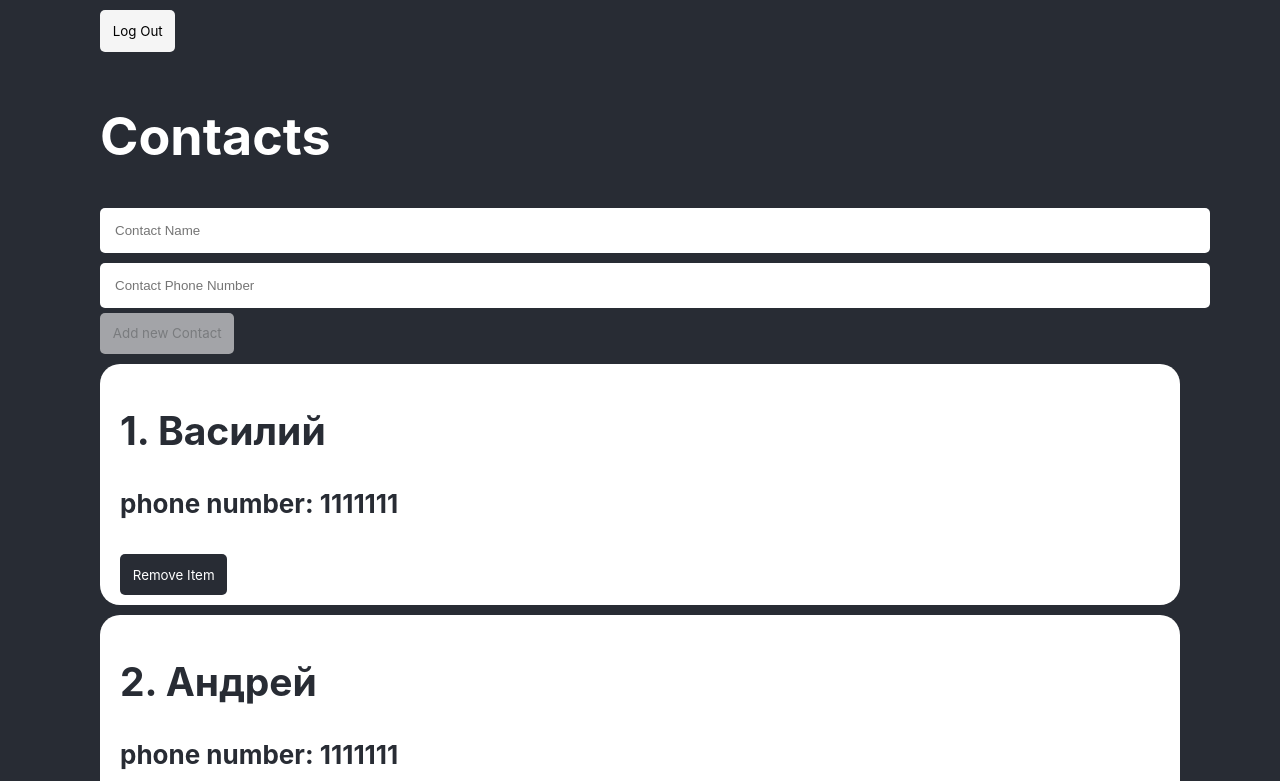
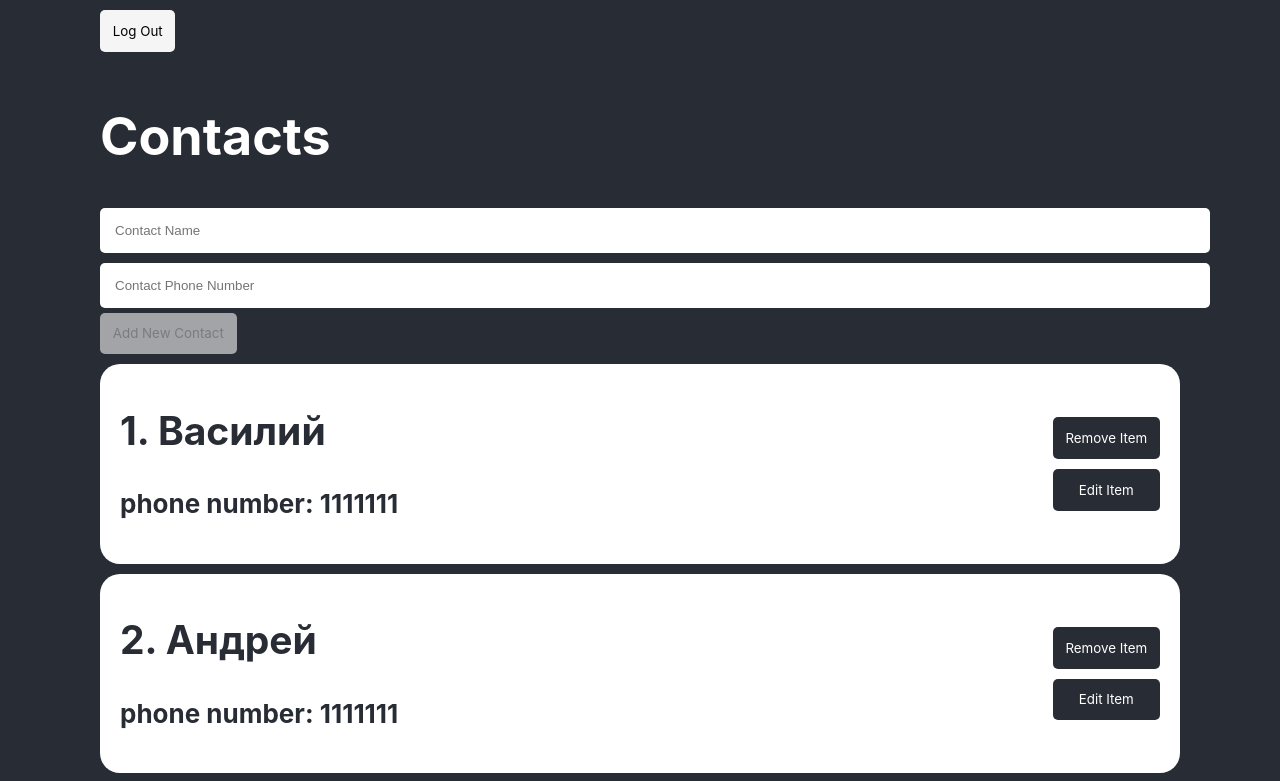
Before and after one commit to douryne/react-contacts-app, a React (Create React App) app: page /contacts in a window 1280 px wide. Shown: the top 781 px of the page. Built offline with nearby package versions, Linux system fonts and the light colour scheme; sample sign-in values are in the browser's storage.

Commit message:
edit contact

```diff
--- a/src/components/ContactForm.tsx
+++ b/src/components/ContactForm.tsx
@@ -1,24 +1,30 @@
 import React, {useState} from 'react';
 import { Input, Button } from './';
 import { useBtnWithFilledForm } from '../hooks/useBtnWithFilledForm';
-import { useAppDispatch } from './../hooks/redux';
-import {contactsReducer} from './../store/reducers/contactsReducer';
 
-export const ContactForm: React.FC = () => {
+interface IContactFormProps {
+  handleForm: (form: IContactFormState) => void,
+  btnContent: string
+}
+
+interface IContactFormState {
+  name: string,
+  telNumber: string
+}
+
+export const ContactForm: React.FC<IContactFormProps> = ({handleForm, btnContent}) => {
   const [form, setForm] = useState({name: '', telNumber: ''})
-  const { addContact } = contactsReducer.actions;
-  const dispatch = useAppDispatch();
   const isFormFilled = useBtnWithFilledForm(form);
 
-  const addNewContact = (e: React.FormEvent<HTMLFormElement>) => {
+  const submitForm = (e: React.FormEvent<HTMLFormElement>) => {
     e.preventDefault();
-    dispatch(addContact({id: Date.now(), ...form}));
-    setForm({name: '', telNumber: ''})
+    handleForm(form);
+    setForm({name: '', telNumber: ''});
   }
 
   return (
     <div>
-      <form onSubmit={addNewContact}>
+      <form onSubmit={submitForm}>
         <Input
           value={form.name}
           onChange={(e) => setForm({...form, name: e.target.value})}
@@ -31,7 +37,7 @@ export const ContactForm: React.FC = () => {
           type='number'
           placeholder='Contact Phone Number'
         />
-        <Button disabled={!isFormFilled}>Add new Contact</Button>
+        <Button disabled={!isFormFilled}>{btnContent}</Button>
       </form>
     </div>
   );
--- a/src/components/ContactItem/ContactItem.module.css
+++ b/src/components/ContactItem/ContactItem.module.css
@@ -4,9 +4,27 @@
   padding: 10px 20px;
   color: #282c34;
   margin: 10px 0;
+  display: flex;
+  justify-content: space-between;
+  align-items: center;
+}
+
+.item .text {
+  display: flex;
+  flex-direction: column;
+}
+
+.item .btns {
+  display: flex;
+  flex-direction: column;
 }
 
 .item button {
   background-color: #282c34;
   color: white;
+  margin: 5px 0;
 }
+
+.item input {
+  border: 1px solid #282c34;
+}
--- a/src/components/ContactItem/ContactItem.tsx
+++ b/src/components/ContactItem/ContactItem.tsx
@@ -1,5 +1,5 @@
-import React from 'react';
-import { Button } from '../';
+import React, {useState} from 'react';
+import { Button, ContactForm } from '../';
 import { useAppDispatch } from '../../hooks/redux';
 import {contactsReducer} from '../../store/reducers/contactsReducer';
 import classes from './ContactItem.module.css';
@@ -11,15 +11,45 @@ interface IContactItemProps {
   telNumber: string
 }
 
+interface IEditContactProps {
+  name: string,
+  telNumber: string
+}
+
 export const ContactItem: React.FC<IContactItemProps> = ({id, index, name, telNumber}) => {
-  const { removeContact } = contactsReducer.actions;
+  const [isEditing, setIsEditing] = useState<boolean>(false)
+  const { removeContact, editContact } = contactsReducer.actions;
   const dispatch = useAppDispatch();
+
+  const editForm = (form: IEditContactProps) => {
+    dispatch(editContact({id: id, ...form}));
+    setIsEditing(false);
+  }
 
   return (
     <div className={classes.item}>
-      <h2>{index}. {name}</h2>
-      <h4>phone number: {telNumber}</h4>
-      <Button onClick={() => dispatch(removeContact(id))}>Remove Item</Button>
+      {
+        isEditing
+        ?
+        <>
+          <ContactForm
+            handleForm={(form) => editForm(form)}
+            btnContent='Edit Contact'
+          />
+          <Button onClick={() => setIsEditing(false)}>Close Edit</Button>
+        </>
+        :
+        <>
+          <div className="text">
+            <h2>{index}. {name}</h2>
+            <h4>phone number: {telNumber}</h4>
+          </div>
+          <div className={classes.btns}>
+            <Button onClick={() => dispatch(removeContact(id))}>Remove Item</Button>
+            <Button onClick={() => setIsEditing(true)}>Edit Item</Button>
+          </div>
+        </>
+      }
     </div>
   );
 };
--- a/src/pages/Contacts.tsx
+++ b/src/pages/Contacts.tsx
@@ -1,11 +1,26 @@
 import React from 'react';
 import { ContactForm, ContactsList } from '../components';
+import { useAppDispatch } from './../hooks/redux';
+import {contactsReducer} from './../store/reducers/contactsReducer';
+
+interface IAddContactProps {
+  name: string,
+  telNumber: string
+}
 
 const Contacts: React.FC = () => {
+  const { addContact } = contactsReducer.actions;
+  const dispatch = useAppDispatch();
+  const addNewContact = (form: IAddContactProps) => {
+    dispatch(addContact({id: Date.now(), ...form}));
+  }
   return (
     <div>
       <h1>Contacts</h1>
-      <ContactForm />
+      <ContactForm
+        handleForm={(form) => addNewContact(form)}
+        btnContent='Add New Contact'
+      />
       <ContactsList />
     </div>
   );
--- a/src/store/reducers/contactsReducer.ts
+++ b/src/store/reducers/contactsReducer.ts
@@ -27,6 +27,10 @@ export const contactsReducer = createSlice({
     },
     addContact(state, action: PayloadAction<IContact>) {
       state.contacts.push(action.payload);
+    },
+    editContact(state, action: PayloadAction<IContact>) {
+      const editedContactIdx = state.contacts.findIndex(contact => contact.id === action.payload.id);
+      state.contacts[editedContactIdx] = action.payload;
     }
   }
 })
```
